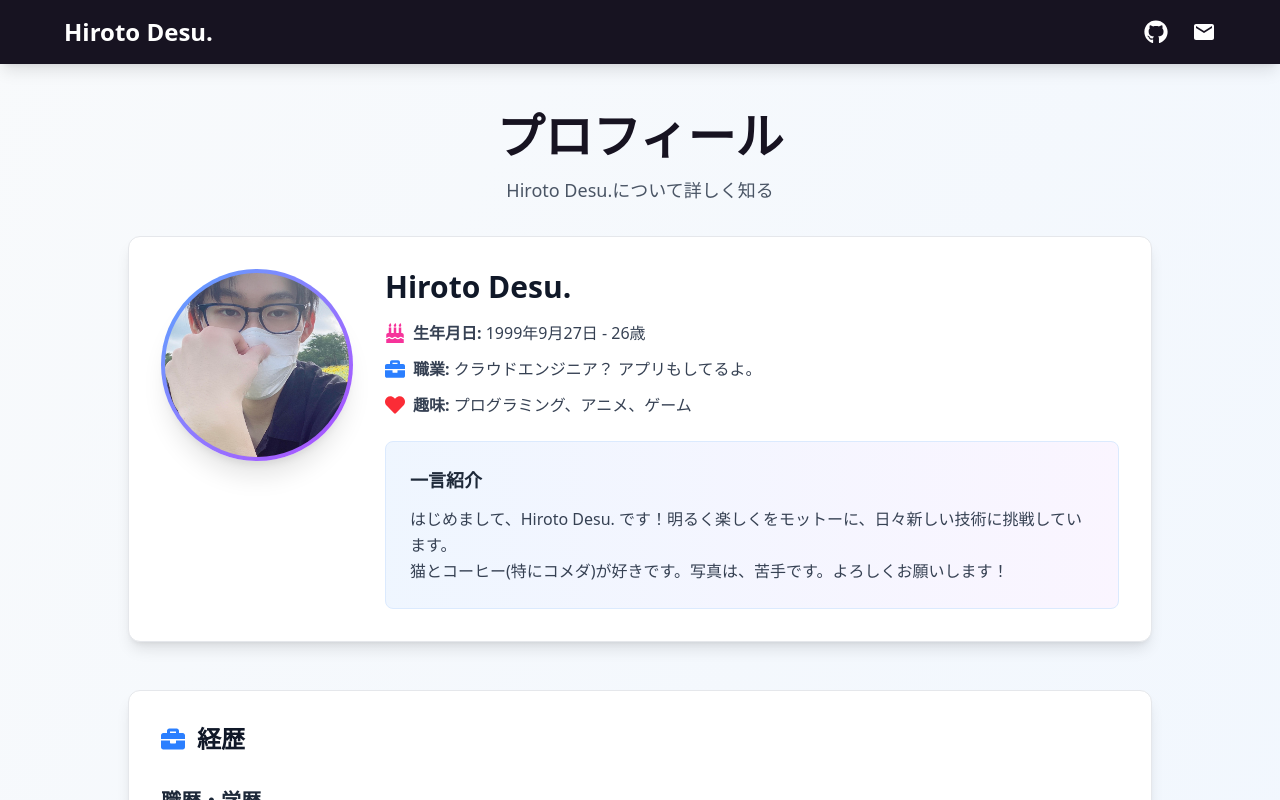
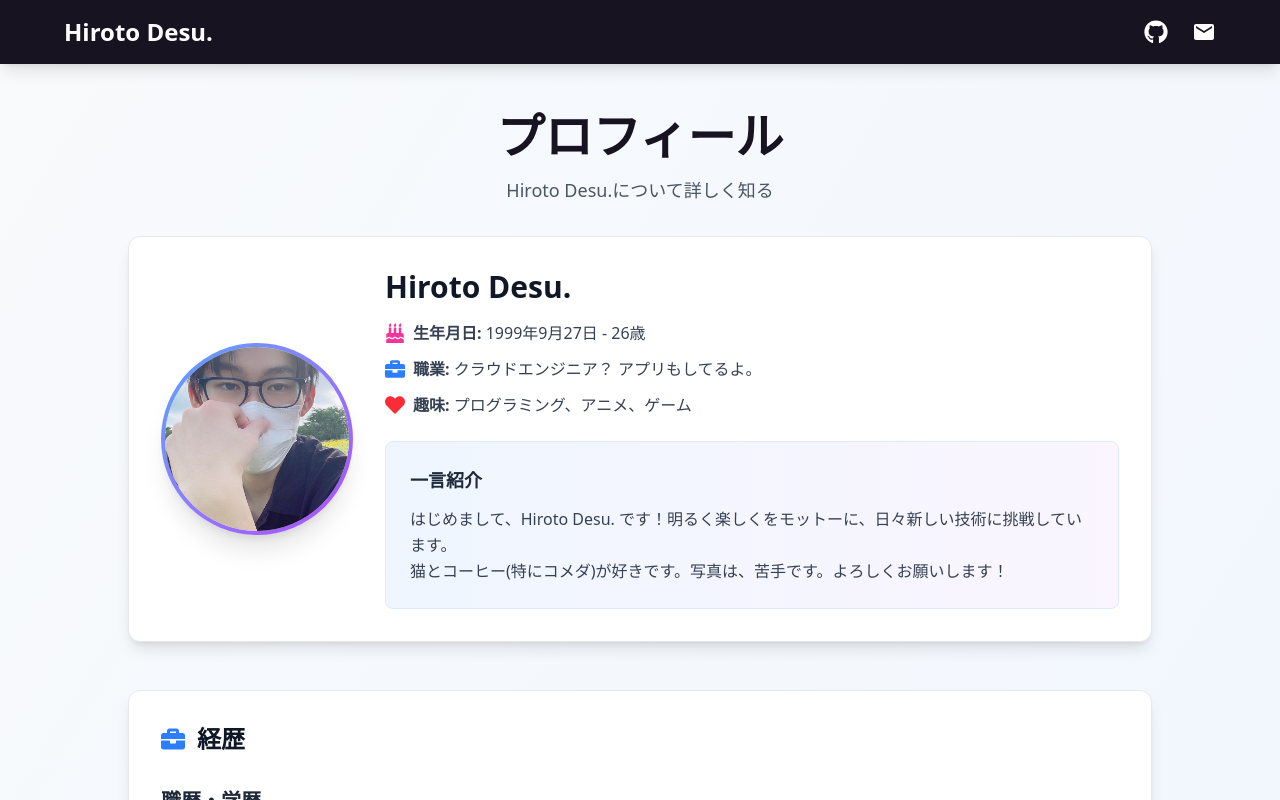
Before and after one commit to hiroto0927/profile, a Next.js app in the folder web/: page /profile/profile in a window 1280 px wide. Shown: the top 800 px of the page. Built offline with nearby package versions, Linux system fonts and the light colour scheme.

Commit message:
fix: プロフィール写真をPC・タブレット版で縦中央に配置
- md:items-centerを追加して写真を縦中央に配置

```diff
--- a/web/src/components/features/profile-section.tsx
+++ b/web/src/components/features/profile-section.tsx
@@ -11,7 +11,7 @@
   return (
     <section className="mb-12">
       <div className="bg-white rounded-xl shadow-lg p-8 border border-gray-200">
-        <div className="flex flex-col md:flex-row gap-8">
+        <div className="flex flex-col md:flex-row gap-8 md:items-center">
           {/* プロフィール写真 */}
           <div className="shrink-0">
             <div className="w-48 h-48 mx-auto md:mx-0 rounded-full overflow-hidden bg-linear-to-br from-blue-400 to-purple-500 p-1 shadow-xl">
```
